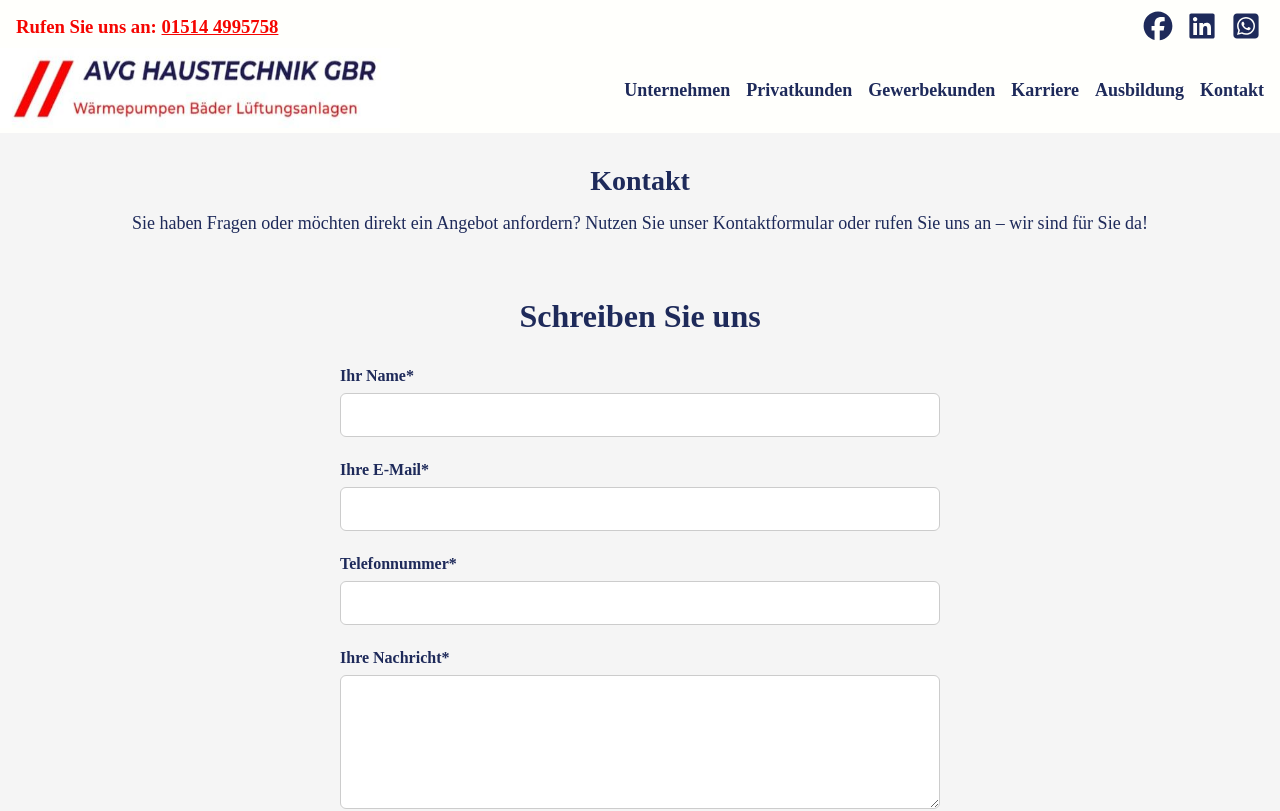
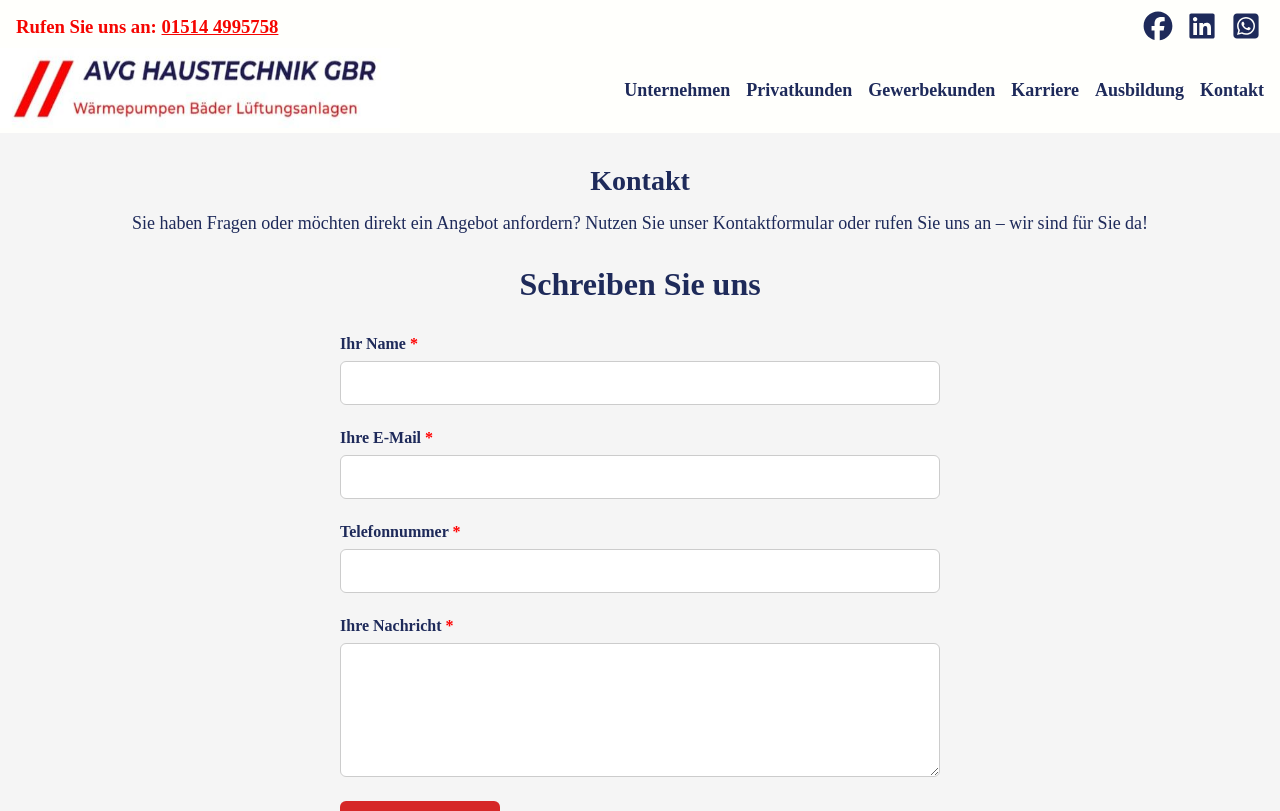
Before and after one commit to davidlreg/avg-haustechnik, an Angular app: page /contact in a window 1280 px wide. Shown: the top 811 px of the page. Built offline with nearby package versions, Linux system fonts and the light colour scheme.

Commit message:
minor improvments for contact section

```diff
--- a/src/app/landing-page/contact/contact.component.html
+++ b/src/app/landing-page/contact/contact.component.html
@@ -18,22 +18,22 @@
       <h2>Schreiben Sie uns</h2>
       <form class="contact-form">
         <div class="form-group">
-          <label for="name">Ihr Name*</label>
+          <label for="name">Ihr Name </label>
           <input type="text" id="name" name="name" required />
         </div>
 
         <div class="form-group">
-          <label for="email">Ihre E-Mail*</label>
+          <label for="email">Ihre E-Mail</label>
           <input type="email" id="email" name="email" required />
         </div>
 
         <div class="form-group">
-          <label for="phone">Telefonnummer*</label>
+          <label for="phone">Telefonnummer</label>
           <input type="tel" id="phone" name="phone" />
         </div>
 
         <div class="form-group">
-          <label for="message">Ihre Nachricht*</label>
+          <label for="message">Ihre Nachricht</label>
           <textarea id="message" name="message" rows="6" required></textarea>
         </div>
 
@@ -44,8 +44,6 @@
     <!-- Kontaktdaten -->
     <section class="contact-info-section">
       <h2>So erreichen Sie uns</h2>
-      <p><strong>AVG Haustechnik GbR</strong></p>
-      <p>Gerlinghausen 58A, 53804 Much</p>
       <p>Telefon: <a href="tel:015144995758">01514 4995758</a></p>
       <p>
         E-Mail:
--- a/src/app/landing-page/contact/contact.component.scss
+++ b/src/app/landing-page/contact/contact.component.scss
@@ -22,7 +22,7 @@
 }
 
 .contact-form-section {
-  padding: 4rem 2rem;
+  padding: 32px;
   text-align: center;
 
   h2 {
@@ -47,6 +47,14 @@
         margin-bottom: 0.5rem;
         font-weight: bold;
         color: #1e2a5a;
+      }
+
+      label[for="name"]::after,
+      label[for="email"]::after,
+      label[for="phone"]::after,
+      label[for="message"]::after {
+        content: " *";
+        color: red;
       }
 
       input,
@@ -101,5 +109,9 @@
       color: #1e2a5a;
       text-decoration: none;
     }
+
+    a:hover {
+      text-decoration: underline;
+    }
   }
 }
--- a/src/app/landing-page/landing-page.component.html
+++ b/src/app/landing-page/landing-page.component.html
@@ -234,9 +234,7 @@
         Rufen Sie uns an oder schreiben Sie uns eine Nachricht – wir beraten Sie
         gerne persönlich und erstellen Ihnen ein unverbindliches Angebot.
       </p>
-      <a href="mailto:info@avg-haustchnik.de" class="cta-button"
-        >Jetzt Nachricht senden</a
-      >
+      <a href="contact" class="cta-button">Jetzt Nachricht senden</a>
     </section>
 
     <app-footer></app-footer>
```
